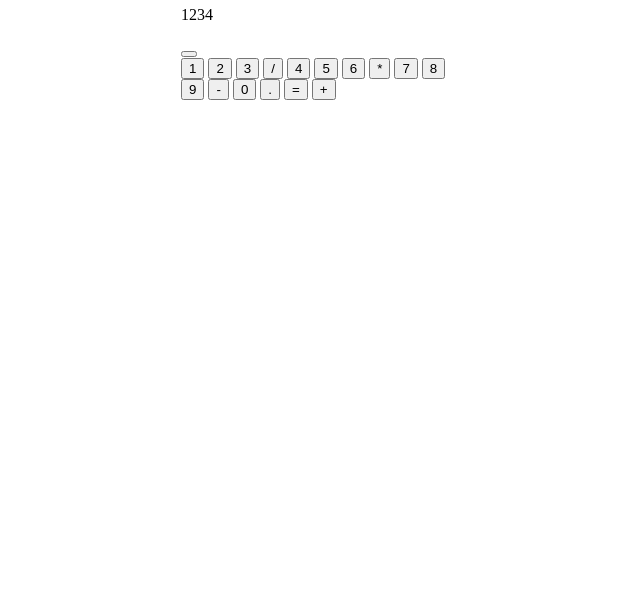
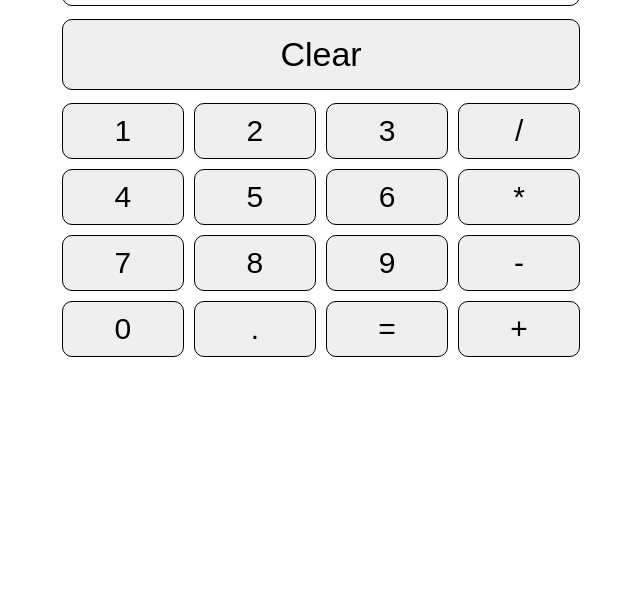
Before and after one commit to ARezzano/calculator, a plain HTML site: page index.html in a window 1280 px wide. Shown: the part 194-800 px from the top of the page, without its empty margins (319-959 px from the left). Drawn offline with Linux system fonts and the light colour scheme.

Commit message:
Create basic calculator

```diff
--- a/index.html
+++ b/index.html
@@ -9,28 +9,28 @@
     <body>
         <div class="calculator">
             <div class="container-screen">
-                <p>1234</p>
+                <p id="screen-display">1234</p>
             </div>
 
-            <button id="clear-button"></button>
+            <button id="clear-button">Clear</button>
 
             <div class="container-buttons">
-                <button class="numButton">1</button>
-                <button class="numButton">2</button>
-                <button class="numButton">3</button>
-                <button class="numButton">/</button>
-                <button class="numButton">4</button>
-                <button class="numButton">5</button>
-                <button class="numButton">6</button>
-                <button class="numButton">*</button>
-                <button class="numButton">7</button>
-                <button class="numButton">8</button>
-                <button class="numButton">9</button>
-                <button class="numButton">-</button>
-                <button class="numButton">0</button>
-                <button class="numButton">.</button>
-                <button class="numButton">=</button>
-                <button class="numButton">+</button>
+                <button class="num-button">1</button>
+                <button class="num-button">2</button>
+                <button class="num-button">3</button>
+                <button class="num-button">/</button>
+                <button class="num-button">4</button>
+                <button class="num-button">5</button>
+                <button class="num-button">6</button>
+                <button class="num-button">*</button>
+                <button class="num-button">7</button>
+                <button class="num-button">8</button>
+                <button class="num-button">9</button>
+                <button class="num-button">-</button>
+                <button class="num-button">0</button>
+                <button class="num-button">.</button>
+                <button class="num-button">=</button>
+                <button class="num-button">+</button>
             </div>
 
         </div>
--- a/style.css
+++ b/style.css
@@ -1,15 +1,51 @@
 body{
+    display: flex;
+    justify-content: center;
     margin: 0;
 }
 
 .calculator{
-    justify-content: center;
-    align-items: center;
-    margin:200px 500px;
+    display: flex;
+    flex-direction: column;
+    align-self: center;
+    gap: 13px;
 }
 
 .container-screen{
-    border-style:double;
-    border: 2px;
+    display: flex;
+    justify-content:end;
+    margin-top: 100px;
+    padding: 20px 30px 20px 0;
+    border-style:solid;
+    border-width: 1px;
+    border-color: black;
     border-radius: 10px;
 }
+
+#screen-display{
+    font-size: 50px;
+    margin: 0;
+}
+
+button{
+    border-radius: 10px;
+    border-width: 1px;
+    border-style: solid;
+}
+
+#clear-button{
+    padding: 15px;
+    font-size: 34px;
+}
+
+.container-buttons{
+    display: flex;
+    flex-wrap: wrap;
+    gap: 10px;
+}
+
+.num-button{
+    flex: 1 1 20%;
+    padding: 10px 3px;
+    font-size: 30px;
+}
```
